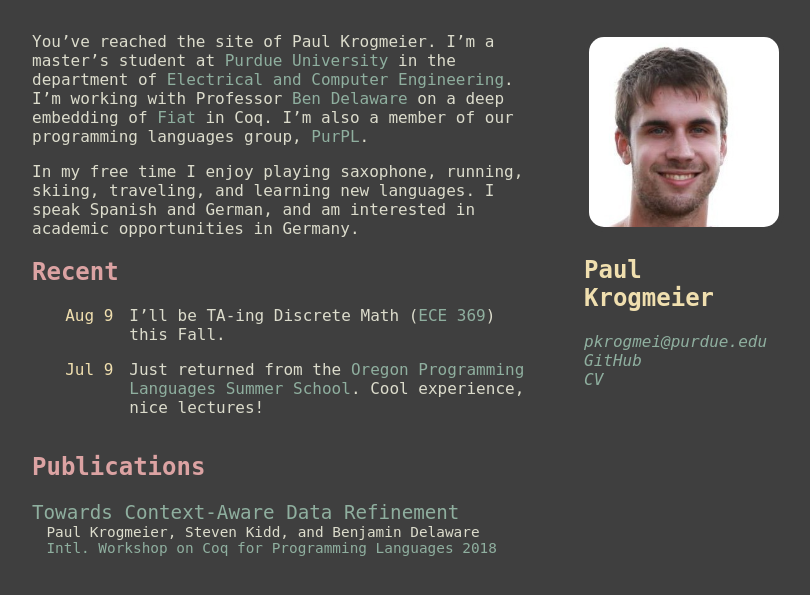
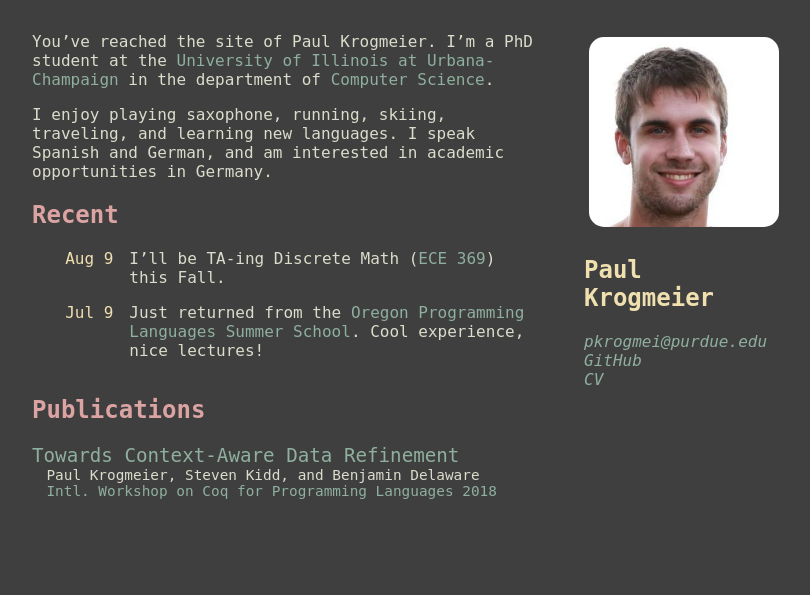
Before and after one commit to paulkrog/paulkrog.github.io, a Jekyll site: the page built from index.md, in a window 1280 px wide. Shown: the top 595 px of the page, without its empty margins (224-1034 px from the left). Built offline with Jekyll 4.4.1, drawn with Linux system fonts in a browser that asks for light colours.

Commit message:
updates to cv and home page

```diff
--- a/index.md
+++ b/index.md
@@ -2,21 +2,23 @@
 layout: experimental
 ---
 
-You've reached the site of Paul Krogmeier. I'm a master's student at
-[Purdue University][purdue] in the department of [Electrical and
-Computer Engineering][ece]. I'm working with Professor [Ben
-Delaware][ben] on a deep embedding of [Fiat][fiat] in Coq. I'm also a
-member of our programming languages group, [PurPL][purpl].
+You've reached the site of Paul Krogmeier. I'm a PhD student at the
+[University of Illinois at Urbana-Champaign][uiuc] in the department
+of [Computer Science][cs]. <!-- I'm working with Professor [Ben -->
+<!-- Delaware][ben] on a deep embedding of [Fiat][fiat] in Coq. I'm also a -->
+<!-- member of our programming languages group, [PurPL][purpl]. -->
 
-In my free time I enjoy playing saxophone, running, skiing, traveling,
-and learning new languages. I speak Spanish and German, and am interested
-in academic opportunities in Germany.
+I enjoy playing saxophone, running, skiing, traveling, and learning
+new languages. I speak Spanish and German, and am interested in
+academic opportunities in Germany.
 
 [purdue]: http://www.purdue.edu
 [ece]: https://engineering.purdue.edu/ECE
 [ben]: https://www.cs.purdue.edu/homes/bendy
 [fiat]: http://plv.csail.mit.edu/fiat/
 [purpl]: http://purduepl.github.io/
+[uiuc]: https://illinois.edu/
+[cs]: https://cs.illinois.edu/
 
 ## Recent
 
```
Also changed, not shown: 4 other files.
